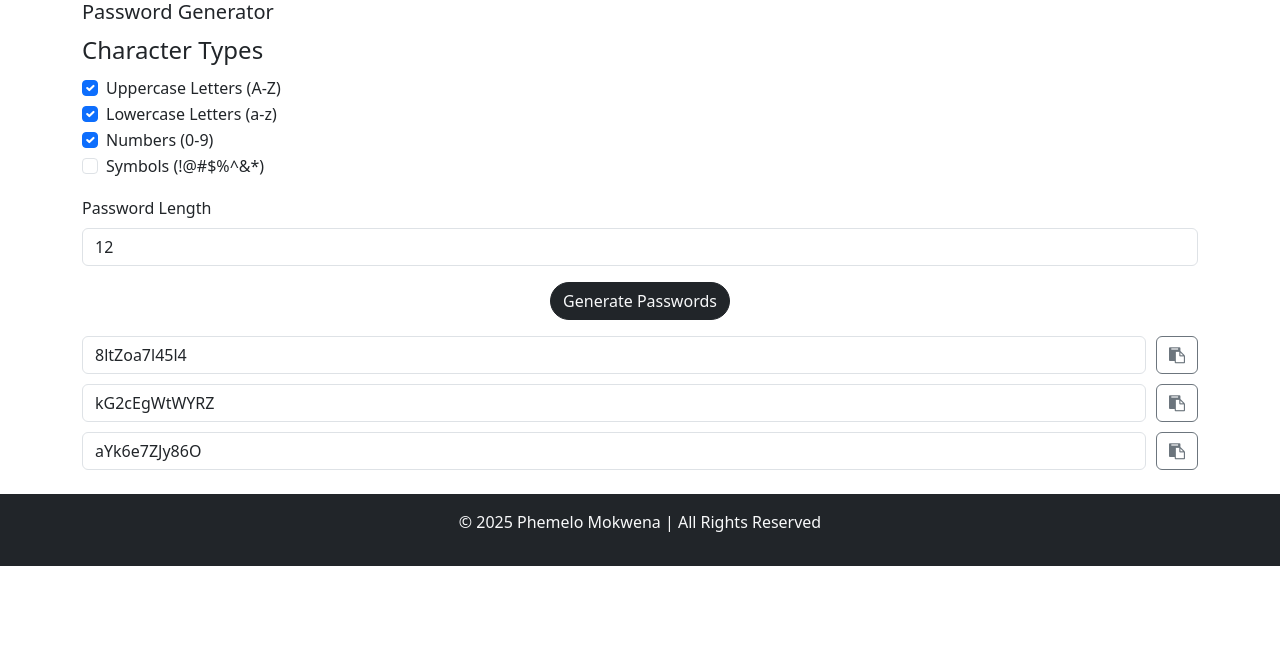
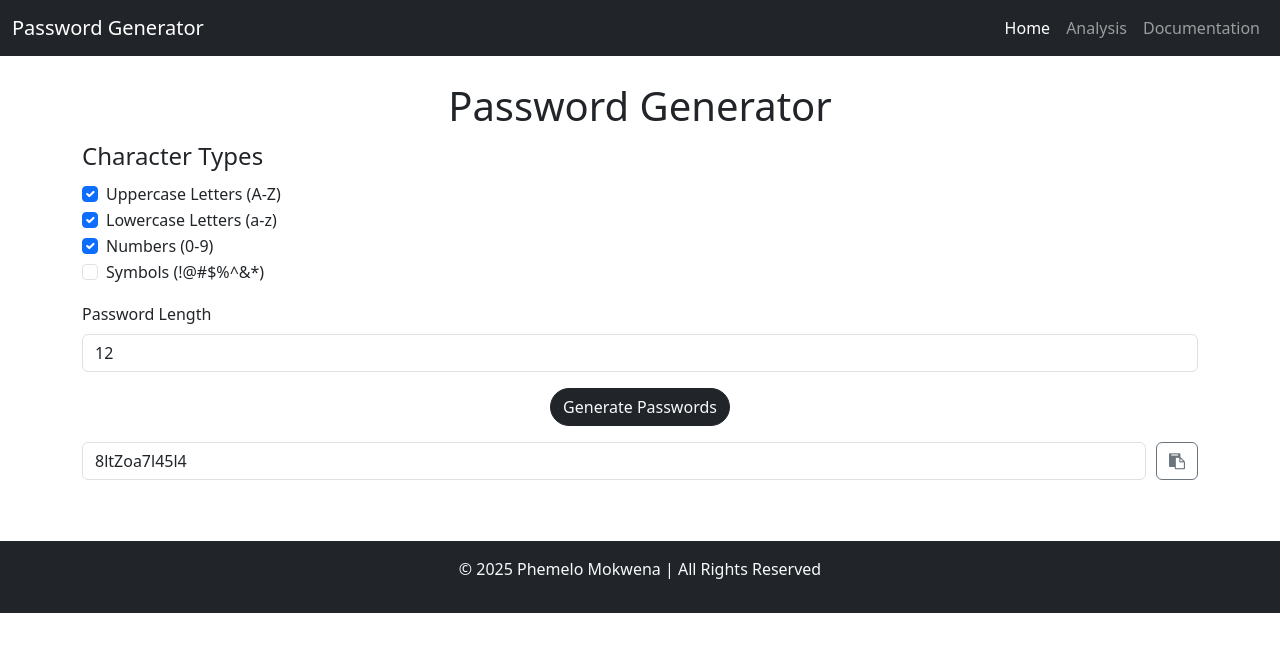
Before and after one commit to PhemeloSteve/PasswordGenerator, a plain HTML site: page index.html in a window 1280 px wide. Both pictures are taken after a click on the button "Generate Passwords". Drawn offline with nearby package versions, Linux system fonts and the light colour scheme.

Commit message:
Added new pages for analysis and documentation. Modified the style.css and script.js files to include new features and styles.

```diff
--- a/css/style.css
+++ b/css/style.css
@@ -0,0 +1,32 @@
+.password-container {
+    display: flex;
+    align-items: center;
+    margin-bottom: 10px;
+}
+
+.password-container input[type="text"] {
+    flex-grow: 1;
+    margin-right: 10px;
+}
+
+/* Custom Styles for Full Height and Centering */
+html,
+body {
+    height: 80%;
+    margin: 0;
+}
+
+.full-height-center {
+    display: flex;
+    flex-direction: column;
+    justify-content: center;
+    align-items: center;
+    min-height: 90%; /* Adjusted to leave space for footer */
+}
+
+main {
+    flex: 1; /* Allow main to grow and take available space */
+    display: flex;
+    justify-content: center;
+    align-items: center;
+}
--- a/index.html
+++ b/index.html
@@ -1,47 +1,62 @@
 <!doctype html>
 <html lang="en">
+
 <head>
     <meta charset="utf-8">
     <meta name="viewport" content="width=device-width, initial-scale=1, shrink-to-fit=no">
-    <title>PassWord Generator</title>
+    <title>Password Generator</title>
     <link rel="stylesheet" href="css/style.css">
-
     <link href="https://cdn.jsdelivr.net/npm/bootstrap@5.3.0/dist/css/bootstrap.min.css" rel="stylesheet">
-
     <link rel="stylesheet" href="https://cdnjs.cloudflare.com/ajax/libs/font-awesome/5.15.4/css/all.min.css">
     <link rel="stylesheet" href="https://cdnjs.cloudflare.com/ajax/libs/font-awesome/4.7.0/css/font-awesome.min.css">
-
     <link rel="stylesheet" href="https://cdn.jsdelivr.net/gh/devicons/devicon@latest/devicon.min.css">
-
     <link rel="preconnect" href="https://fonts.googleapis.com">
     <link rel="preconnect" href="https://fonts.gstatic.com" crossorigin>
-    <link href="https://fonts.googleapis.com/css2?family=Poppins:ital,wght@0,100;0,200;0,300;0,400;0,500;0,600;0,700;0,800;0,900;1,100;1,200;1,300;1,400;1,500;1,600;1,700;1,800;1,900&display=swap" rel="stylesheet">
-    <style>
-        .password-container {
-            display: flex;
-            align-items: center;
-            margin-bottom: 10px;
-        }
-        .password-container input[type="text"] {
-            flex-grow: 1;
-            margin-right: 10px;
-        }
-    </style>
+    <link href="https://fonts.googleapis.com/css2?family=Poppins:ital,wght@0,100;0,200;0,300;0,400;0,500;0,600;0,700;0,800;0,900;1,100;1,200;1,300;1,400;1,500;1,600;1,700;1,800;1,900&display=swap"
+        rel="stylesheet">
 </head>
+
 <body>
-    <main>
+
+    <nav class="navbar navbar-expand-lg navbar-dark bg-dark">
+        <div class="container-fluid">
+            <a class="navbar-brand" href="#">Password Generator</a>
+            <button class="navbar-toggler" type="button" data-bs-toggle="collapse"
+                data-bs-target="#navbarNav" aria-controls="navbarNav" aria-expanded="false"
+                aria-label="Toggle navigation">
+                <span class="navbar-toggler-icon"></span>
+            </button>
+            <div class="collapse navbar-collapse" id="navbarNav">
+                <ul class="navbar-nav ms-auto">
+                    <li class="nav-item">
+                        <a class="nav-link active" aria-current="page" href="#">Home</a>
+                    </li>
+                    <li class="nav-item">
+                        <a class="nav-link" href="pages/analysis.html">Analysis</a>
+                    </li>
+                    <li class="nav-item">
+                        <a class="nav-link" href="pages/documentation.html">Documentation</a>
+                    </li>
+                </ul>
+            </div>
+        </div>
+    </nav>
+
+    <main class="full-height-center">
         <div class="container">
             <div style="border-radius: 25px;">
-                <h1 class="lead">Password Generator</h1>
+                <h1 class="text-center">Password Generator</h1>
                 <form id="passwordForm">
                     <fieldset class="mb-3">
                         <legend>Character Types</legend>
                         <div class="form-check">
-                            <input class="form-check-input" type="checkbox" id="uppercase" name="uppercase" checked>
+                            <input class="form-check-input" type="checkbox" id="uppercase" name="uppercase"
+                                checked>
                             <label class="form-check-label" for="uppercase">Uppercase Letters (A-Z)</label>
                         </div>
                         <div class="form-check">
-                            <input class="form-check-input" type="checkbox" id="lowercase" name="lowercase" checked>
+                            <input class="form-check-input" type="checkbox" id="lowercase" name="lowercase"
+                                checked>
                             <label class="form-check-label" for="lowercase">Lowercase Letters (a-z)</label>
                         </div>
                         <div class="form-check">
@@ -55,17 +70,20 @@
                     </fieldset>
                     <div class="mb-3">
                         <label for="passwordLength" class="form-label">Password Length</label>
-                        <input type="number" class="form-control" id="passwordLength" name="passwordLength" min="8" max="100" value="12">
+                        <input type="number" class="form-control" id="passwordLength" name="passwordLength"
+                            min="8" max="25" value="12">
                     </div>
                     <div class="mb-3 text-center">
-                      <button type="button" class="btn btn-dark text-light" style="border-radius: 25px;" onclick="generatePasswords()">Generate Passwords</button>
+                        <button type="button" class="btn btn-dark text-light" style="border-radius: 25px;"
+                            onclick="generatePasswords()">Generate Passwords</button>
                     </div>
                 </form>
                 <div id="passwordOutput" class="mt-3">
-                    </div>
+                </div>
             </div>
         </div>
     </main>
+
     <footer class="bg-dark text-light text-center py-3 mt-4">
         <p>&copy; 2025 Phemelo Mokwena | All Rights Reserved</p>
     </footer>
@@ -73,4 +91,5 @@
     <script src="https://cdn.jsdelivr.net/npm/bootstrap@5.3.0/dist/js/bootstrap.bundle.min.js"></script>
     <script src="/js/script.js"></script>
 </body>
+
 </html>
--- a/js/script.js
+++ b/js/script.js
@@ -45,7 +45,7 @@ function generatePasswords() {
 
     // Generate multiple password forms (you can adjust the number as needed)
     let outputHTML = '';
-    for (let i = 0; i < 3; i++) { // Generate 3 password fields
+
         const password = generatePassword(length, includeUppercase, includeLowercase, includeNumbers, includeSymbols);
         outputHTML += `
             <div class="password-container">
@@ -55,7 +55,7 @@ function generatePasswords() {
                 </button>
             </div>
         `;
-    }
+
 
     passwordOutputDiv.innerHTML = outputHTML;
 }
```
Also changed, not shown: pages/analysis.html (added, +55 -0 lines), pages/documentation.html (added, +55 -0 lines).
